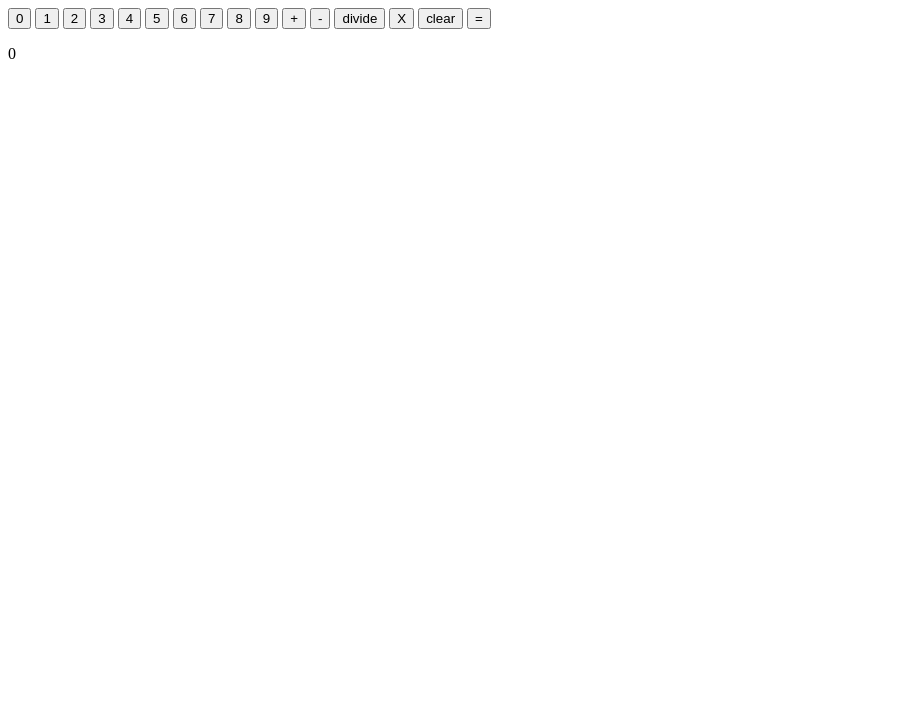
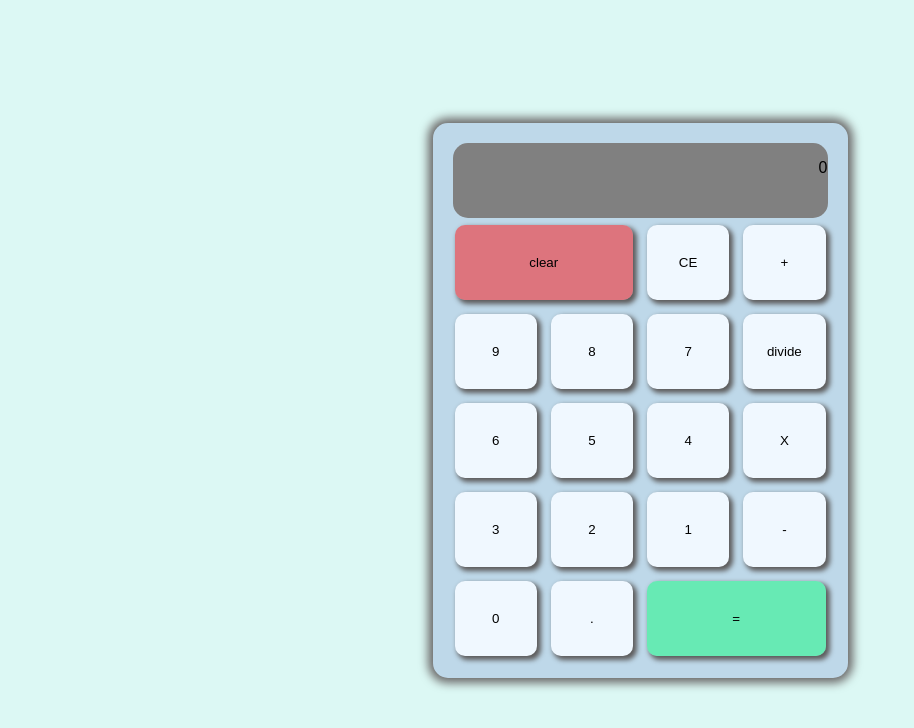
Before and after one commit to gcamaci/Calculator, a plain HTML site: page index.html in a window 1280 px wide. Shown: the whole page, without its empty margins (0-914 px from the left). Drawn offline with Linux system fonts and the light colour scheme; a web font is replaced by a local one.

Commit message:
added UI

```diff
--- a/index.html
+++ b/index.html
@@ -4,40 +4,39 @@
     <meta charset="UTF-8">
     <meta http-equiv="X-UA-Compatible" content="IE=edge">
     <meta name="viewport" content="width=device-width, initial-scale=1.0">
+    <link href="http://fonts.cdnfonts.com/css/scientific-calculator-lcd" rel="stylesheet">
     <link rel="stylesheet" href="style.css">
     <title>Calculator</title>
 </head>
 <body>
-    <button class="buttons" value = "0">0</button>
-    <button class="buttons" value = "1">1</button>
-    <button class="buttons" value = "2">2</button>
-    <button class="buttons" value = "3">3</button>
-    <button class="buttons" value = "4">4</button>
-    <button class="buttons" value = "5">5</button>
-    <button class="buttons" value = "6">6</button>
-    <button class="buttons" value = "7">7</button>
-    <button class="buttons" value = "8">8</button>
-    <button class="buttons" value = "9">9</button>
-
-
-    <button class="operator" value = '+'>+</button>
-    <button class="operator" value = '-'>-</button>
-    <button class="operator" value = '/'>divide</button>
-    <button class="operator" value = '*'>X</button>
-    <button id="clear">clear</button>
-    <button id ="equals"> = </button>
-
-
-    <div id="display">
-        <p class="display-num">
-            0
-        </p>
-    </div>
+    <div class="main-flex">
+        <div class="display-board">
+            <p class="display-num">0</p>
+        </div>
+        <div class="button-container">
+            <button id="clear" class="btn">clear</button>
+            <button class="backspace btn">CE</button>
+            <button class="operator btn" value = '+'>+</button>
+            <button class="buttons btn" value = "9">9</button>
+            <button class="buttons btn" value = "8">8</button>
+            <button class="buttons btn" value = "7">7</button>
+            <button class="operator btn" value = '/'>divide</button>
+            <button class="buttons btn" value = "6">6</button>
+            <button class="buttons btn" value = "5">5</button>
+            <button class="buttons btn" value = "4">4</button>
+            <button class="operator btn" value = '*'>X</button>
+            <button class="buttons btn" value = "3">3</button>
+            <button class="buttons btn" value = "2">2</button>
+            <button class="buttons btn" value = "1">1</button>
+            <button class="operator btn" value = '-'>-</button>
+            <button class="buttons btn" value = "0">0</button>
+            <button class="buttons btn" value = ".">.</button>
+            <button id ="equals" class="btn"> = </button>
+        </div>
 
 
 
-
-
+    </div>
 
 
 
--- a/script.js
+++ b/script.js
@@ -2,10 +2,15 @@ let operator = '';
 let arg1 = '';
 let arg2 = '';
 let answer = 0;
-const display = document.querySelector('display.num')
+const displayb = document.querySelector('.display-num')
 const clear = document.querySelector('#clear');
 const solution = document.querySelector('#equals');
 const operators = document.querySelectorAll('.operator');
+
+
+//for each op button check the globals and change the operator as needed
+
+
 operators.forEach((op) => {
     op.addEventListener('click',() => {
         if(arg1==='' && answer ==0){
@@ -14,31 +19,31 @@ operators.forEach((op) => {
         }else if(arg1 !== '' && arg2 !== ''){
             calculate(operator,arg1,arg2);
             operator = op.value;
-            console.log(`${answer} ${operator}`)
+            displayb.textContent = `${answer} ${operator}`
 
         }else{
             operator = op.value;
-            console.log(`${arg1} ${operator}`)
+            displayb.textContent = `${arg1} ${operator}`
 
         }
     });
 });
-
+//number buttons, creating argument 1 and 2.
 const buttons = document.querySelectorAll('.buttons');
 buttons.forEach((button) => {
     button.addEventListener('click', () => {
         if(operator ===''){
             console.log(button.value);
             arg1 += button.value;
-            console.log(`argument one: ${arg1}`);
+            displayb.textContent = `${arg1}`
+
         }else{
             arg2 += button.value;
-            console.log(`${arg1} ${operator} ${arg2} `);
+            displayb.textContent = `${arg1} ${operator} ${arg2} `
+
         }
     });
-
 });
-
 function add (a,b){
     return answer = a + b;
 };
@@ -49,13 +54,20 @@ function multi (a,b){
     return answer = a * b;
 };
 function divi(a,b){
-    return answer = a / b;
+    if(b===0){
+        console.log("cant divide by zero")
+    }else{
+        return answer = a / b;
+    }
+
 };
 solution.addEventListener('click', () =>{
     calculate(operator,arg1,arg2);
+    displayb.textContent = `${answer}`
     console.log(`${answer}`)
 })
 function clearDisplay (){
+    displayb.textContent ="0"
     operator = '';
     arg1 = '';
     arg2 = '';
@@ -67,9 +79,13 @@ function calculate (oper, argu1, argu2){
     let num1 = parseFloat(argu1);
     let num2 = parseFloat(argu2);
     if(oper === "+"){
-        answer = add(num1,num2);
+        answer = add(num1,num2).toFixed(2);
     }else if(oper==='-'){
-        answer = sub(num1,num2);
+        answer = sub(num1,num2).toFixed(2);
+    }else if(oper === '/'){
+        answer = divi(num1,num2).toFixed(2);
+    }else{
+        answer = multi(num1,num2).toFixed(2);
     }
     arg1 = answer;
     arg2 = ''
--- a/style.css
+++ b/style.css
@@ -0,0 +1,67 @@
+@import url('http://fonts.cdnfonts.com/css/scientific-calculator-lcd');
+
+
+body{
+    margin: 0;
+    padding: 0;
+    display: flex;
+    justify-content:center;
+    align-items: center;
+    width: 100vw;
+    height: 100vh;
+    background-color: rgb(220, 248, 244);
+}
+.main-flex{
+
+    width: 375px;
+    min-width: 375px;
+    padding:20px;
+    display:flex;
+    flex-direction: column;
+    gap: 5px;
+    align-items: center;
+    justify-content: space-around;
+    background-color: rgb(190, 216, 233);
+    box-shadow: 0 0 10px 5px rgb(107, 105, 105);
+    border-radius: 15px;
+
+
+}
+.display-board{
+    background-color: grey;
+    border: none;
+    display: flex;
+    justify-content: flex-end;
+    width: 100%;
+    height: 75px;
+    border-radius: 15px;
+
+
+}
+.display-num{
+    font-family: 'Scientific Calculator LCD', sans-serif;
+}
+.button-container{
+    width: 100%;
+    display: grid;
+    grid-template-columns: repeat(4,1fr);
+    gap: 10px;
+}
+.btn{
+    height: 75px;
+    margin: 2px;
+    border-radius: 10px;
+    box-shadow: 3px 3px 5px 1px rgb(92, 91, 91);
+    border: none;
+    background-color: aliceblue;
+}
+#equals{
+    grid-column-start: 3;
+    grid-column-end: 5;
+    background-color: rgba(18, 253, 128, 0.5);
+}
+#clear{
+    grid-column-start:1;
+    grid-column-end: 3;
+    background-color: rgba(253, 18, 18, 0.5);
+}
```
